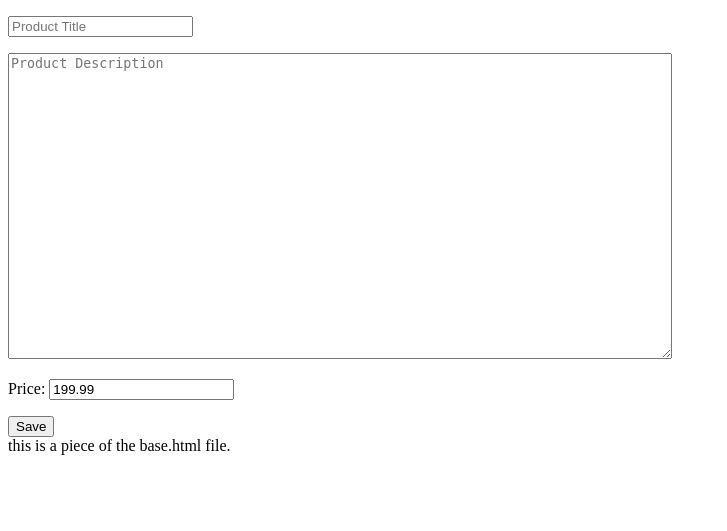
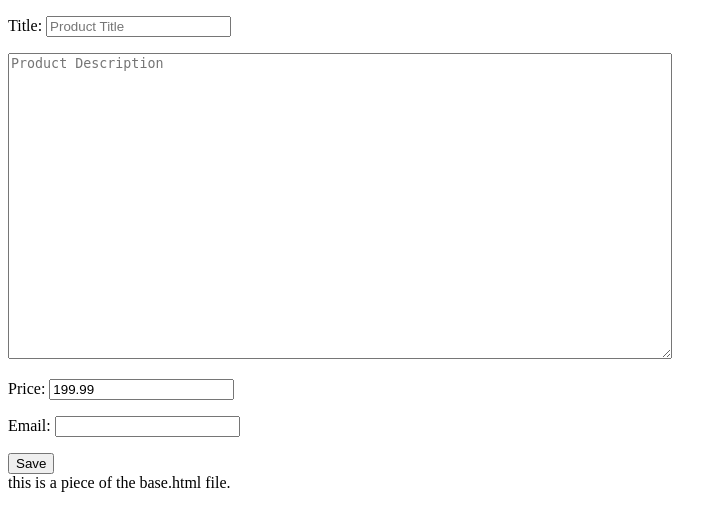
Before and after one commit to thiagohhormann/try-django, a Django app: page /product/create/ in a window 1280 px wide. Shown: the part 70-601 px from the top of the page, without its empty margins (0-727 px from the left). Run offline with Django 3.2, Linux system fonts and the light colour scheme.

Commit message:
Using form validations from Django (this is not only for forms).

```diff
--- a/src/products/forms.py
+++ b/src/products/forms.py
@@ -4,6 +4,28 @@ from .models import Product
 
 
 class ProductForm(forms.ModelForm):
+    title       = forms.CharField(
+                    label="Title",
+                    widget=forms.TextInput(
+                        attrs={
+                            "placeholder": "Product Title",
+                        }
+                    ))
+    email       = forms.EmailField()
+    description = forms.CharField(
+                    required=False,
+                    label ='',
+                    widget=forms.Textarea(
+                        attrs={
+                            "placeholder": "Product Description",
+                            "class": "new-class-name two",
+                            "id": "myid",
+                            "rows": 20,
+                            "cols": 80
+                        }
+                    ))
+    price       = forms.DecimalField(initial=199.99)
+
     class Meta: #metadata
         model = Product
         fields = [
@@ -11,6 +33,20 @@ class ProductForm(forms.ModelForm):
             'description',
             'price',
         ]
+
+    # def clean_<my_field_name>(self, *args, **kwargs):
+    def clean_title(self, *args, **kwargs):
+        title = self.cleaned_data.get("title")
+        if not "CFE" in title:
+            raise forms.ValidationError("This is not a valid title")
+        if not "Product" in title:
+            raise forms.ValidationError("This is not a valid title")
+        return title
+
+    def clean_email(self, *args, **kwargs):
+        email = self.cleaned_data.get("email")
+        if not email.endswith("edu"):
+            raise forms.ValidationError("This is not a valid email")
 
 class RawProductForm(forms.Form):
     title       = forms.CharField(
--- a/src/products/views.py
+++ b/src/products/views.py
@@ -6,21 +6,21 @@ from .models import Product
 
 # Create your views here.
 
-def product_create_view(request):
+# def product_create_view(request):
 
-    my_form = RawProductForm()
-    if request.method == "POST":
-        my_form = RawProductForm(request.POST)
-        if my_form.is_valid():
-            #now the data is good
-            print(my_form.cleaned_data)
-            Product.objects.create(**my_form.cleaned_data) #the data match the model
-        else:
-            print(my_form.errors)
-    context = {
-        "form": my_form
-    }
-    return render(request, "products/product_create.html", context)
+#     my_form = RawProductForm()
+#     if request.method == "POST":
+#         my_form = RawProductForm(request.POST)
+#         if my_form.is_valid():
+#             #now the data is good
+#             print(my_form.cleaned_data)
+#             Product.objects.create(**my_form.cleaned_data) #the data match the model
+#         else:
+#             print(my_form.errors)
+#     context = {
+#         "form": my_form
+#     }
+#     return render(request, "products/product_create.html", context)
 
 
 # def product_create_view(request):
@@ -33,16 +33,16 @@ def product_create_view(request):
 #     context = {}
     # return render(request, "products/product_create.html", context)
 
-# def product_create_view(request):
-#     form = ProductForm(request.POST or None)
-#     if form.is_valid():
-#         form.save()
-#         form = ProductForm() #rerender the form (clean)
+def product_create_view(request):
+    form = ProductForm(request.POST or None)
+    if form.is_valid():
+        form.save()
+        form = ProductForm() #rerender the form (clean)
 
-#     context = {
-#         'form': form,
-#     }
-#     return render(request, "products/product_create.html", context)
+    context = {
+        'form': form,
+    }
+    return render(request, "products/product_create.html", context)
 
 
 def product_detail_view(request):
--- a/src/templates/home.html
+++ b/src/templates/home.html
@@ -4,5 +4,6 @@
 <h1>Hello World</h1>
 <!-- {{ request.user }}
 {{ request.user.is_authenticated }} -->
+<a href="product/create">Criar Produto</a>
 <p>Home page</p>
 {% endblock %}
```
